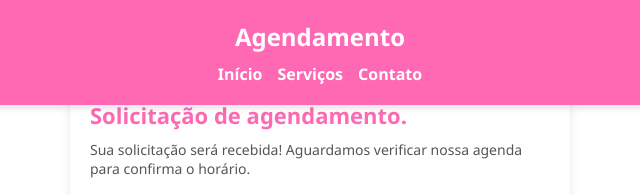
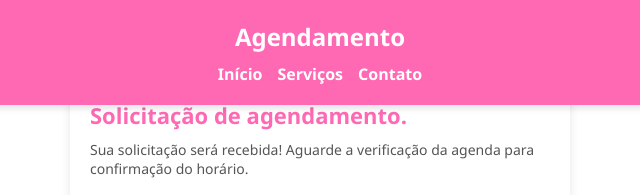
Before and after one commit to lealijulia/projeto-sitezanza, a plain HTML site: page agendamento.html in a window 1280 px wide. Shown: the top 195 px of the page, 320-960 px from the left. Drawn offline with Linux system fonts and the light colour scheme.

```diff
--- a/agendamento.html
+++ b/agendamento.html
@@ -21,7 +21,7 @@
 
     <section id="agendamento">
         <h2>Solicitação de agendamento.</h2>
-        <a>Sua solicitação será recebida! Aguardamos verificar nossa agenda para confirma o horário.</a>
+        <a>Sua solicitação será recebida! Aguarde a verificação da agenda para confirmação do horário.</a>
         <form id="formAgendamento">
             <label for="servico">Escolha um serviço:</label>
             <select id="servico" required>
```
Also changed, not shown: index.html (+10 -1 lines).
